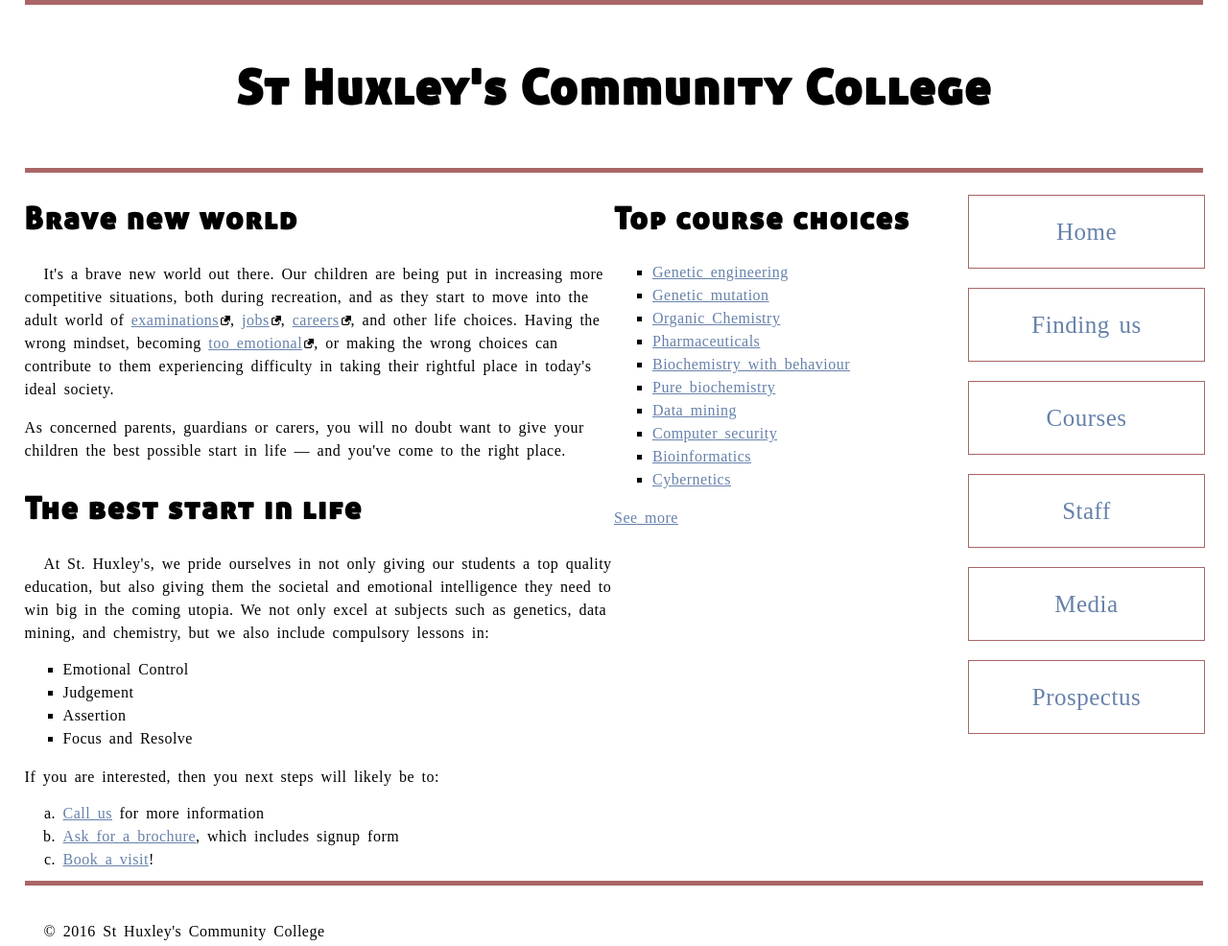
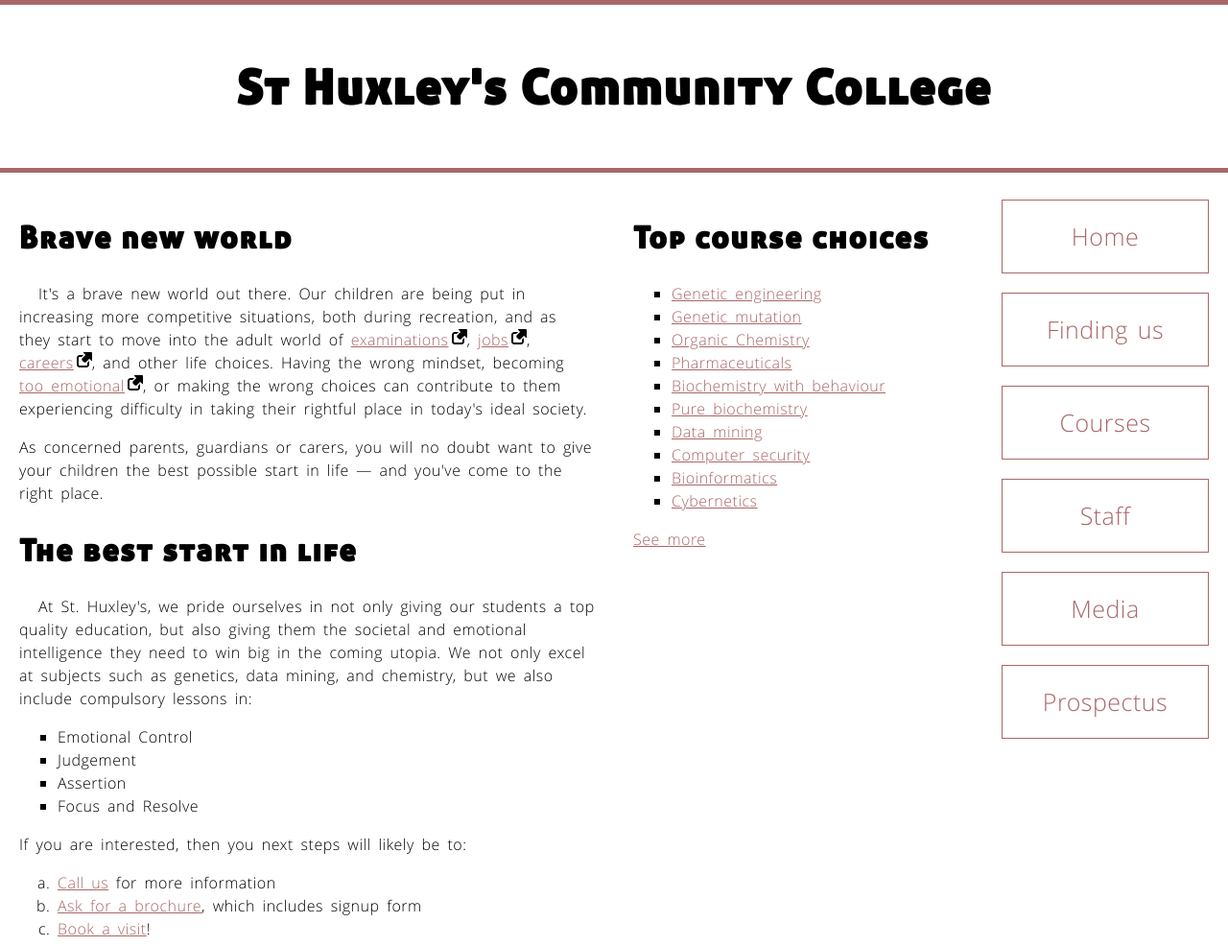
Before and after one commit to tahsinAmin/5.1-typesetting-a-homepage-start, a plain HTML site: page index.html in a window 1280 px wide. Shown: the top 986 px of the page at 96% size. Drawn offline with Linux system fonts and the light colour scheme; files whose address does not match are found by name.

Commit message:
Complete

```diff
--- a/style.css
+++ b/style.css
@@ -1,7 +1,7 @@
 /* General setup */
 
 *{
-  body-sizing: border-box;
+  box-sizing: border-box;
 }
 
 body {
@@ -74,7 +74,7 @@ fonts imported from fontsquirrel.
 /*typography stuff*/
 
 html{
-  font-family: font-family: 'open_sanslight', sans-serif,serif;
+  font-family: 'open_sanslight', sans-serif,serif;
   font-size:10px;
 }
 
@@ -105,18 +105,17 @@ section h2 + p{
 
 /*Link styling*/
 
-a:link{
-  color: #6681aa;
+a{
   outline: none;
 }
 
-a[href*="https://"]{
-  background: url('external-link-52.png') no-repeat 100%;
-  background-size: 10px 10px;
-  padding-right: 12px;
+a[href*="https:"]{
+  padding-right: 19px;
+  background: url(external-link-52.png) no-repeat 100% 0;
+  background-size: 16px 16px;
 }
 
-a:visited{
+a:link, a:visited{
   color: #a66;
 }
 
@@ -125,8 +124,8 @@ a:focus, a:hover{
 }
 
 a:active{
+  color: white;
   background-color: #a66;
-  color: white;
 
 
 
@@ -136,7 +135,7 @@ a:active{
 always have the same spacing as with paragraphs */
 
 ul, ol{
-  margin-top: -2px;
+  margin: 1.6rem 0;
 }
 
 ul{
@@ -152,13 +151,16 @@ ol{
 nav ul{
   padding-left: 0;
   margin-top: 0.8rem;
-  list-style-type:none;
 }
 
-nav li a:link{
+nav li{
+  list-style-type: none;
+  margin-bottom: 2rem;
+}
+
+nav li a{
   text-decoration: none;
   display: inline-block;
-  margin-bottom: 2rem;
   width:100%;
   line-height: 3;
   text-align: center;
@@ -175,16 +177,3 @@ nav li a:active {
   color: white;
   background: black;
 }
-
-nav  li:first-child{
-  padding-top: 15px;
-}
-
-section, aside, nav{
-  padding: 0;
-}
-
-body{
-  width: 96%;
-  margin-left: 0 auto;
-}
```
